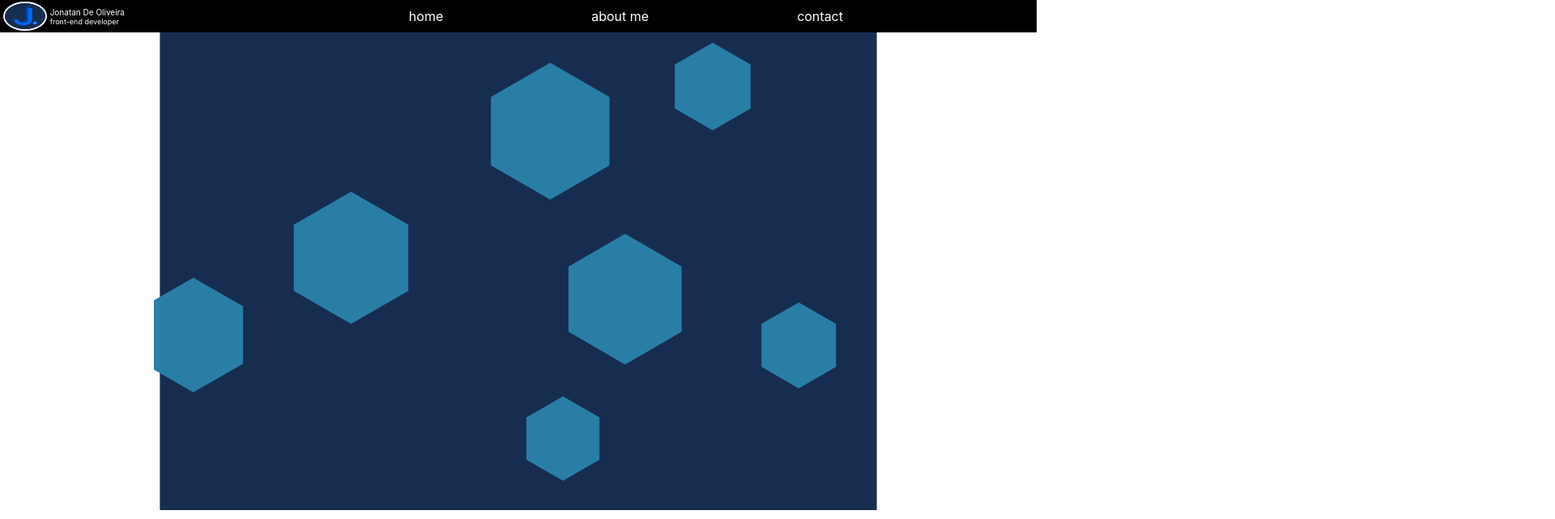
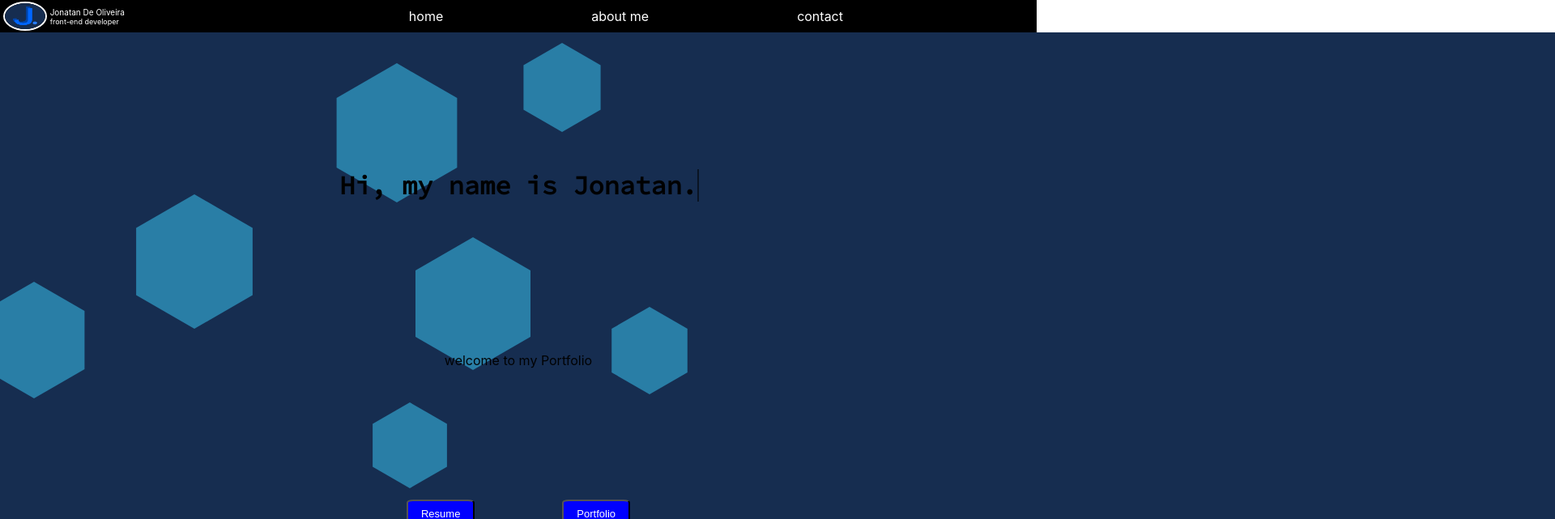
Before and after one commit to jhonis95/portfolio, a React (Create React App) app: page / in a window 1280 px wide. Shown: the top 641 px of the page at 81% size, 1920 px wide, since content can reach past the window. Built offline with nearby package versions, Linux system fonts and the light colour scheme.

Commit message:
fixing home backgroud

```diff
--- a/src/comps/homeBackgroud.js
+++ b/src/comps/homeBackgroud.js
@@ -1,10 +1,11 @@
 import React from 'react'
-
+import './style/homeBackgroud.css';
 class HomeBackgroud extends React.Component{
     render(){
         return(
-            <svg id="visual" viewBox="0 0 900 600" width="900" height="600" xmlns="http://www.w3.org/2000/svg" xmlnsxlink="http://www.w3.org/1999/xlink" version="1.1" >
-                <rect width="900" height="600" fill={this.props.backgroudColor}></rect>
+            <div className="svgContainer">
+                <svg id="visual" viewBox="0 0 1920 1000" width="1920" height="1000" xmlns="http://www.w3.org/2000/svg" xmlnsxlink="http://www.w3.org/1999/xlink" version="1.1" >
+                 <rect width="1920" height="1000" fill={this.props.backgroudColor}></rect>
                  <g><g transform="translate(490 124)">
                      <path d="M0 -85.9L74.4 -42.9L74.4 42.9L0 85.9L-74.4 42.9L-74.4 -42.9Z" fill="#297EA6"></path>
                  </g><g transform="translate(584 335)">
@@ -21,6 +22,7 @@ class HomeBackgroud extends React.Component{
                      <path d="M0 -72L62.4 -36L62.4 36L0 72L-62.4 36L-62.4 -36Z" fill="#297EA6"></path>
                  </g></g>
             </svg>
+            </div>
         );
     }
 }
--- /dev/null
+++ b/src/comps/style/homeBackgroud.css
@@ -0,0 +1,9 @@
+.svgContainer{
+    width: 100%;
+    height: 95vh;
+    z-index: -1;
+    position: absolute;
+}
+#visual{
+    z-index: -1;
+}
```
Also changed, not shown: src/comps/style/images/homeImg.svg. Lines whose indentation alone changed are shown as unchanged.
